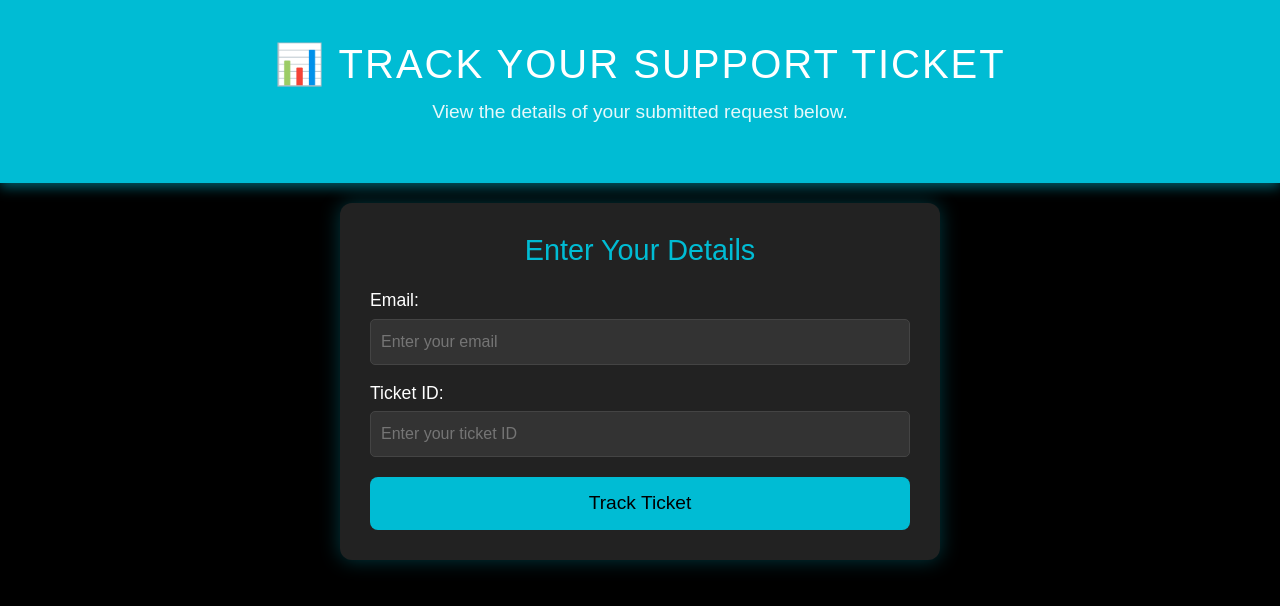
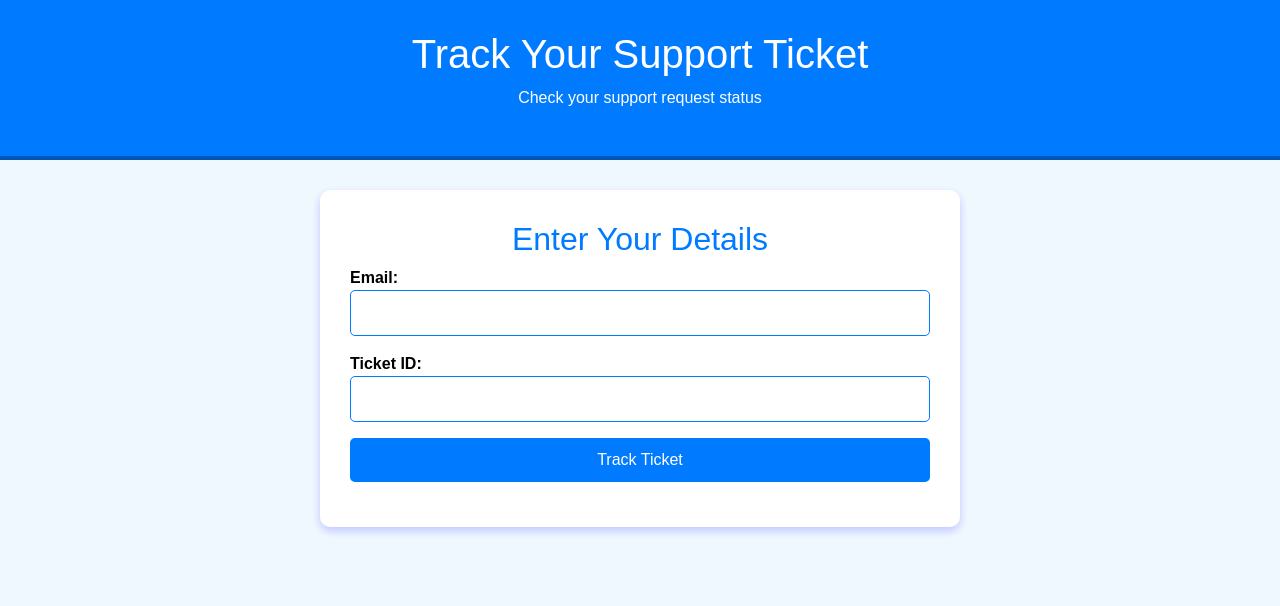
Before and after one commit to Waqas56jb/Banking-HelpDesk-Website, a website: page Admin/trace.html in a window 1280 px wide. Drawn offline with nearby package versions, Linux system fonts and the light colour scheme.

Commit message:
I am changing admin side right now user ide i have handles

```diff
--- a/Admin/trace.html
+++ b/Admin/trace.html
@@ -10,137 +10,96 @@
     <script src="https://cdn.jsdelivr.net/npm/bootstrap@5.3.0/dist/js/bootstrap.bundle.min.js"></script>
     <style>
         body {
-            background-color: #000;
-            color: #fff;
+            background-color: #f0f8ff;
+            color: #000;
             font-family: Arial, sans-serif;
-            margin: 0;
-            padding: 0;
         }
 
         .header {
-            background-color: #00bcd4;
-            padding: 40px 20px;
+            background-color: #007bff;
+            color: white;
+            padding: 30px 20px;
             text-align: center;
-            box-shadow: 0 4px 12px rgba(0, 188, 212, 0.5);
-        }
-
-        .header h1 {
-            font-size: 2.5rem;
-            margin: 0;
-            text-transform: uppercase;
-            letter-spacing: 2px;
-        }
-
-        .header p {
-            font-size: 1.2rem;
-            margin-top: 10px;
-            opacity: 0.9;
+            border-bottom: 4px solid #0056b3;
         }
 
         .container {
-            width: 80%;
-            max-width: 600px;
-            margin: 20px auto;
-            background-color: #222;
+            width: 50%;
+            margin: 30px auto;
+            background-color: white;
             padding: 30px;
-            border-radius: 12px;
-            box-shadow: 0 0 20px rgba(0, 188, 212, 0.3);
+            border-radius: 10px;
+            box-shadow: 0 4px 10px rgba(0, 0, 255, 0.2);
         }
 
         h2 {
-            color: #00bcd4;
-            font-size: 1.8rem;
-            margin-bottom: 20px;
+            color: #007bff;
             text-align: center;
         }
 
-        .form-group {
-            margin-bottom: 15px;
-        }
-
-        label {
-            font-size: 1.1rem;
-            margin-bottom: 5px;
-            display: block;
+        .form-group label {
+            font-weight: bold;
         }
 
         input {
             width: 100%;
             padding: 10px;
-            font-size: 1rem;
-            background-color: #333;
-            color: #fff;
-            border: 1px solid #444;
+            border: 1px solid #007bff;
             border-radius: 5px;
         }
 
         .btn {
-            background-color: #00bcd4;
-            color: #000;
-            padding: 12px 25px;
+            background-color: #007bff;
+            color: white;
             border: none;
-            border-radius: 8px;
-            font-size: 1.2rem;
-            cursor: pointer;
-            display: block;
+            padding: 10px;
             width: 100%;
-            margin-top: 20px;
-            transition: background-color 0.3s ease;
+            border-radius: 5px;
         }
 
         .btn:hover {
-            background-color: #0097a7;
-            color: #fff;
+            background-color: #0056b3;
         }
 
         .dashboard {
             display: none;
+            background-color: #eef7ff;
+            padding: 20px;
+            border-radius: 10px;
             margin-top: 20px;
-            padding: 20px;
-            background-color: #333;
-            border-radius: 8px;
-            box-shadow: 0 0 10px rgba(0, 188, 212, 0.3);
-        }
-
-        .dashboard p {
-            margin: 10px 0;
-            font-size: 1.1rem;
         }
 
         .dashboard p strong {
-            color: #00bcd4;
+            color: #007bff;
         }
 
         .error-message {
-            color: #ff4444;
-            font-size: 1.2rem;
+            color: red;
             text-align: center;
-            margin-top: 20px;
-            display: none;
+            margin-top: 15px;
         }
     </style>
 </head>
 
 <body>
     <header class="header">
-        <h1>📊 Track Your Support Ticket</h1>
-        <p>View the details of your submitted request below.</p>
+        <h1>Track Your Support Ticket</h1>
+        <p>Check your support request status</p>
     </header>
-
     <div class="container">
         <h2>Enter Your Details</h2>
         <form id="trackForm">
-            <div class="form-group">
+            <div class="form-group mb-3">
                 <label for="email">Email:</label>
-                <input type="email" id="email" name="email" placeholder="Enter your email" required>
+                <input type="email" id="email" name="email" required>
             </div>
-            <div class="form-group">
+            <div class="form-group mb-3">
                 <label for="ticket_id">Ticket ID:</label>
-                <input type="number" id="ticket_id" name="ticket_id" placeholder="Enter your ticket ID" required>
+                <input type="number" id="ticket_id" name="ticket_id" required>
             </div>
             <button type="submit" class="btn">Track Ticket</button>
         </form>
-
+        <div class="error-message" id="errorMessage"></div>
         <div class="dashboard" id="ticketDashboard">
             <h2>Ticket Details</h2>
             <p><strong>Issue Type:</strong> <span id="issue_type"></span></p>
@@ -149,16 +108,14 @@
             <p><strong>Priority:</strong> <span id="priority"></span></p>
             <p><strong>Branch Code:</strong> <span id="branchcode"></span></p>
             <p><strong>Address:</strong> <span id="address"></span></p>
-            <p><strong>User Code (Bank Code):</strong> <span id="user_code"></span></p>
+            <p><strong>User Code:</strong> <span id="user_code"></span></p>
             <p><strong>Subject:</strong> <span id="subject"></span></p>
             <p><strong>Message:</strong> <span id="message"></span></p>
             <p><strong>Attachment:</strong> <span id="attachment1"></span></p>
             <p><strong>Ticket ID:</strong> <span id="ticket_id_display"></span></p>
             <p><strong>Submission Date:</strong> <span id="submission_date"></span></p>
         </div>
-        <div class="error-message" id="errorMessage"></div>
     </div>
-
     <script>
         $(document).ready(function () {
             $("#trackForm").submit(function (e) {
```
Also changed, not shown: Admin/AdminLogin.html (+1 -1 lines), Admin/Complaint.html (+4 -6 lines), uploads/1741985905707.png (added), uploads/1741985992119.png (added), uploads/1741986058230.png (added), uploads/1741986508521.png (added), uploads/1741986556410.png (added).
